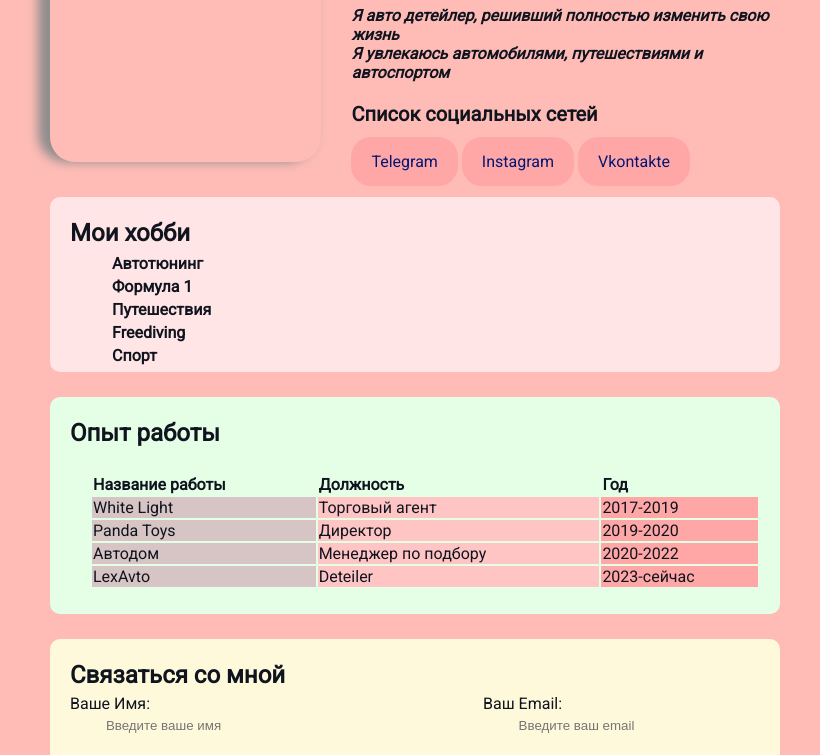
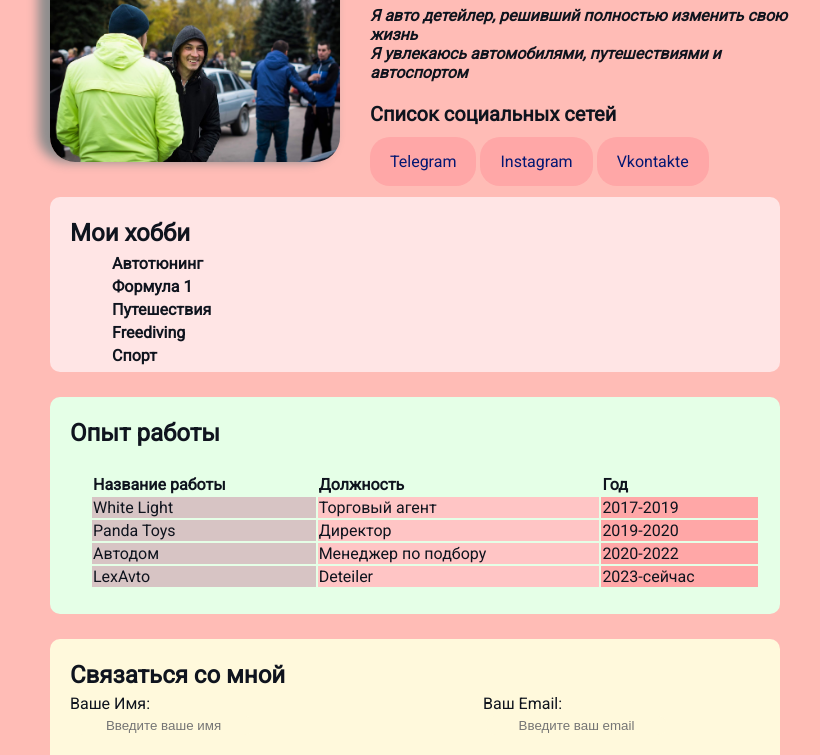
Before and after one commit to AndrewGolov/My-first-site-, a plain HTML site: page index.html in a window 1280 px wide. Shown: the part 83-838 px from the top of the page, without its empty margins (225-1045 px from the left). Drawn offline with Linux system fonts and the light colour scheme.

Commit message:
Update index.html

```diff
--- a/index.html
+++ b/index.html
@@ -11,7 +11,7 @@
 <body>
     <div class="conteiner">
         <div class="info">
-            <img src="images/avatar.JPG" alt="My photo" class="avatar">
+            <img src="avatar.JPG" alt="My photo" class="avatar">
             <div class="info-text">
                 <h1><strong>Андрей Голов</strong></h1>
 
```
